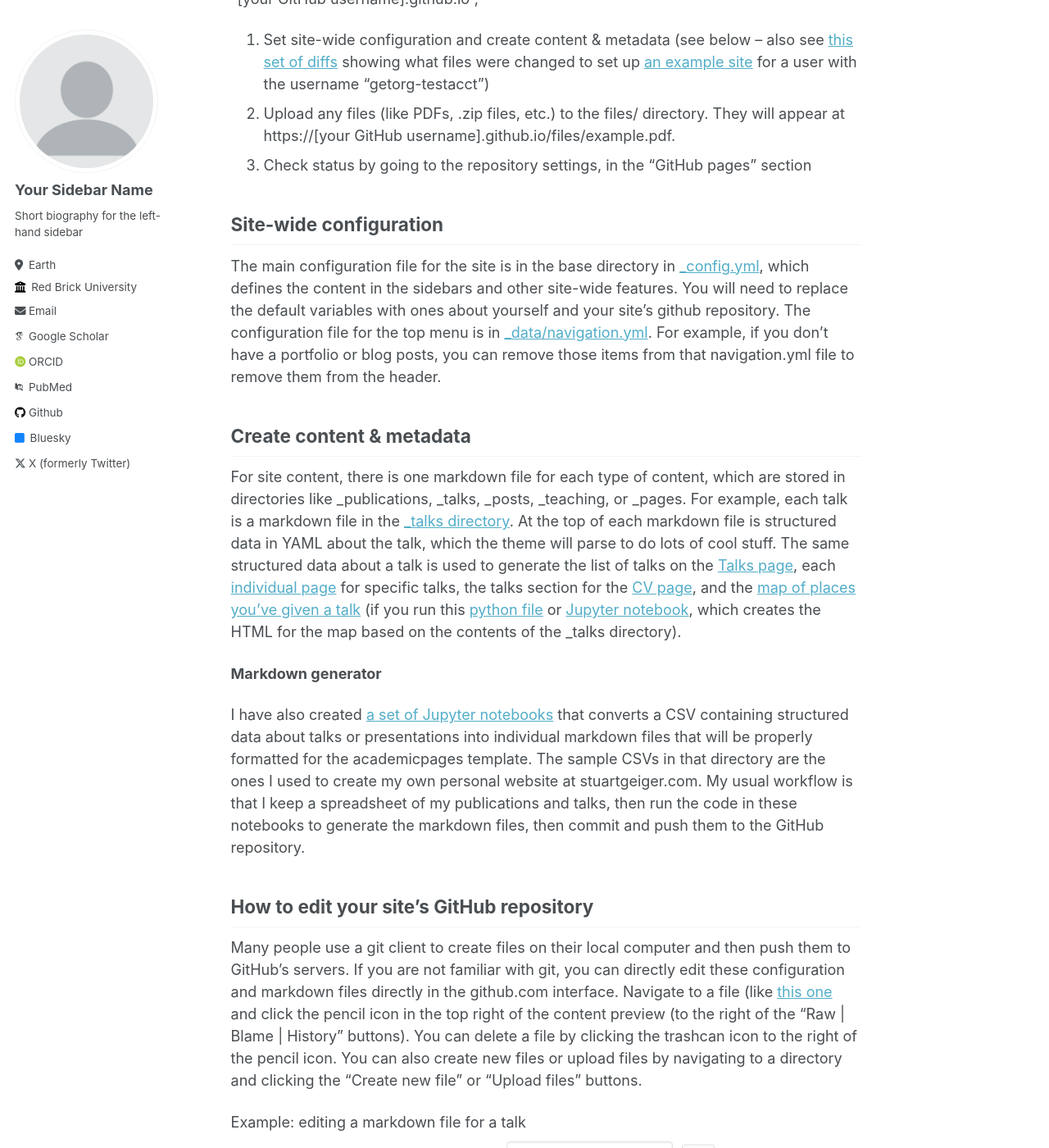
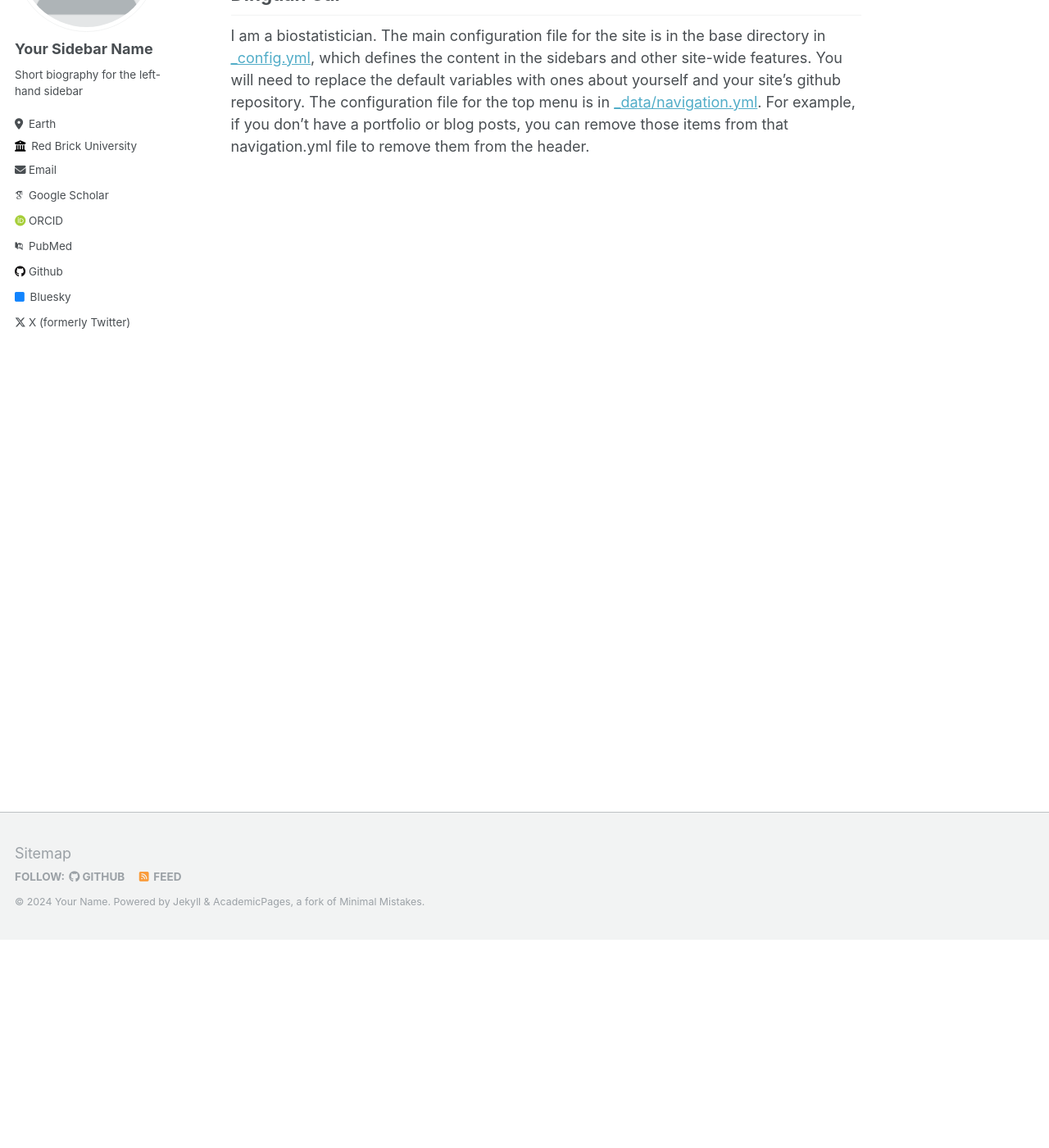
Before and after one commit to dxc1112/dingtiancai, a Jekyll site: the page built from _pages/about.md, in a window 1280 px wide and 1400 px high, scrolled down 254 px. Shown: the whole window at 82% size. Built offline with Jekyll 4.4.1, drawn with Linux system fonts in a browser that asks for light colours; some web fonts are replaced; some of the changed text lies outside the part shown.

Commit message:
Update about.md

```diff
--- a/_pages/about.md
+++ b/_pages/about.md
@@ -6,34 +6,8 @@ redirect_from:
   - /about/
   - /about.html
 ---
+
+Dingtian Cai
+------
 I am a biostatistician.
-
- "[your GitHub username].github.io",
-1. Set site-wide configuration and create content & metadata (see below -- also see [this set of diffs](http://archive.is/3TPas) showing what files were changed to set up [an example site](https://getorg-testacct.github.io) for a user with the username "getorg-testacct")
-1. Upload any files (like PDFs, .zip files, etc.) to the files/ directory. They will appear at https://[your GitHub username].github.io/files/example.pdf.
-1. Check status by going to the repository settings, in the "GitHub pages" section
-
-Site-wide configuration
-------
 The main configuration file for the site is in the base directory in [_config.yml](https://github.com/academicpages/academicpages.github.io/blob/master/_config.yml), which defines the content in the sidebars and other site-wide features. You will need to replace the default variables with ones about yourself and your site's github repository. The configuration file for the top menu is in [_data/navigation.yml](https://github.com/academicpages/academicpages.github.io/blob/master/_data/navigation.yml). For example, if you don't have a portfolio or blog posts, you can remove those items from that navigation.yml file to remove them from the header.
-
-Create content & metadata
-------
-For site content, there is one markdown file for each type of content, which are stored in directories like _publications, _talks, _posts, _teaching, or _pages. For example, each talk is a markdown file in the [_talks directory](https://github.com/academicpages/academicpages.github.io/tree/master/_talks). At the top of each markdown file is structured data in YAML about the talk, which the theme will parse to do lots of cool stuff. The same structured data about a talk is used to generate the list of talks on the [Talks page](https://academicpages.github.io/talks), each [individual page](https://academicpages.github.io/talks/2012-03-01-talk-1) for specific talks, the talks section for the [CV page](https://academicpages.github.io/cv), and the [map of places you've given a talk](https://academicpages.github.io/talkmap.html) (if you run this [python file](https://github.com/academicpages/academicpages.github.io/blob/master/talkmap.py) or [Jupyter notebook](https://github.com/academicpages/academicpages.github.io/blob/master/talkmap.ipynb), which creates the HTML for the map based on the contents of the _talks directory).
-
-**Markdown generator**
-
-I have also created [a set of Jupyter notebooks](https://github.com/academicpages/academicpages.github.io/tree/master/markdown_generator
-) that converts a CSV containing structured data about talks or presentations into individual markdown files that will be properly formatted for the academicpages template. The sample CSVs in that directory are the ones I used to create my own personal website at stuartgeiger.com. My usual workflow is that I keep a spreadsheet of my publications and talks, then run the code in these notebooks to generate the markdown files, then commit and push them to the GitHub repository.
-
-How to edit your site's GitHub repository
-------
-Many people use a git client to create files on their local computer and then push them to GitHub's servers. If you are not familiar with git, you can directly edit these configuration and markdown files directly in the github.com interface. Navigate to a file (like [this one](https://github.com/academicpages/academicpages.github.io/blob/master/_talks/2012-03-01-talk-1.md) and click the pencil icon in the top right of the content preview (to the right of the "Raw | Blame | History" buttons). You can delete a file by clicking the trashcan icon to the right of the pencil icon. You can also create new files or upload files by navigating to a directory and clicking the "Create new file" or "Upload files" buttons.
-
-Example: editing a markdown file for a talk
-![Editing a markdown file for a talk](/images/editing-talk.png)
-
-For more info
-------
-More info about configuring academicpages can be found in [the guide](https://academicpages.github.io/markdown/). The [guides for the Minimal Mistakes theme](https://mmistakes.github.io/minimal-mistakes/docs/configuration/) (which this theme was forked from) might also be helpful.
-#
```
